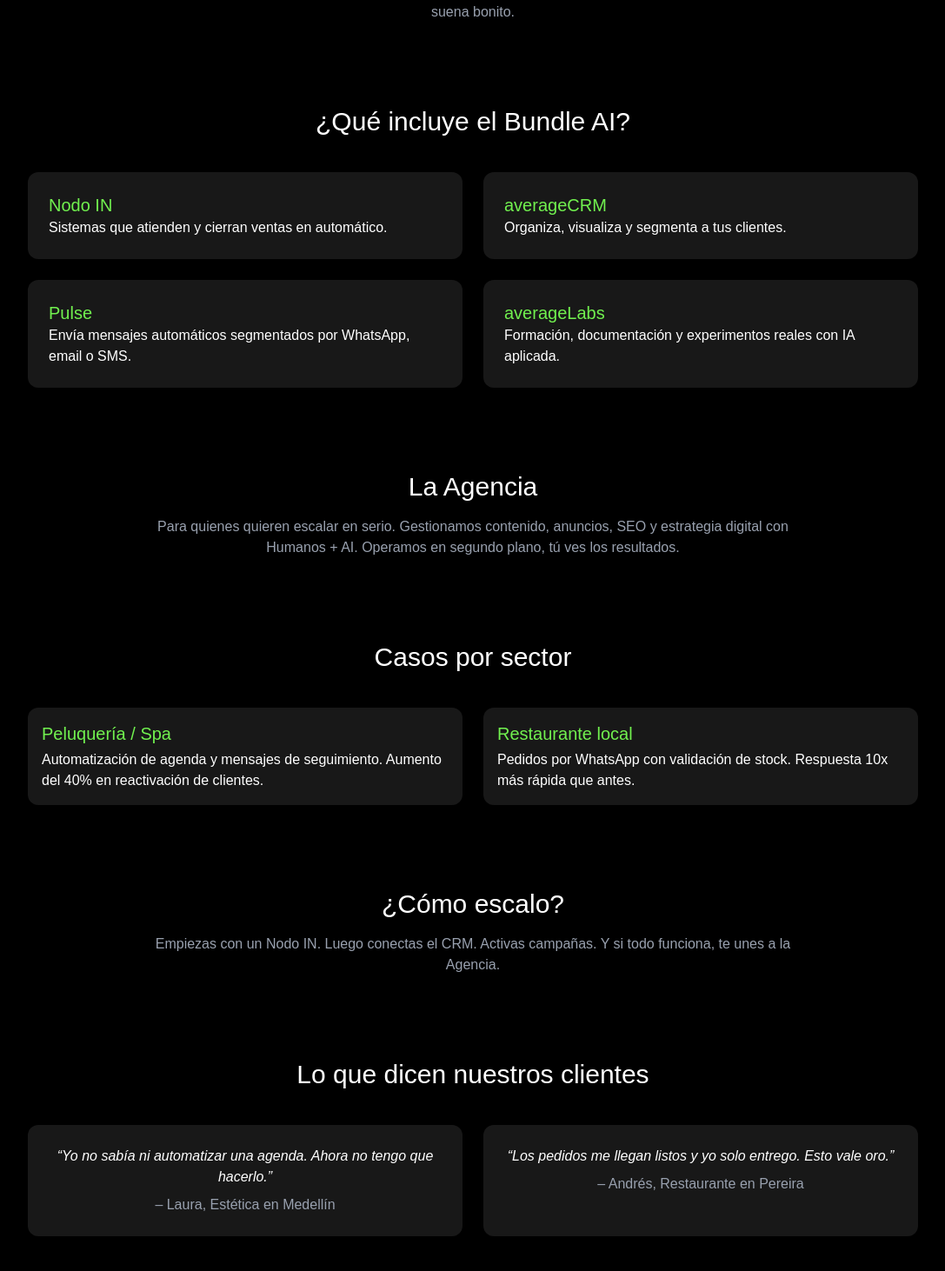
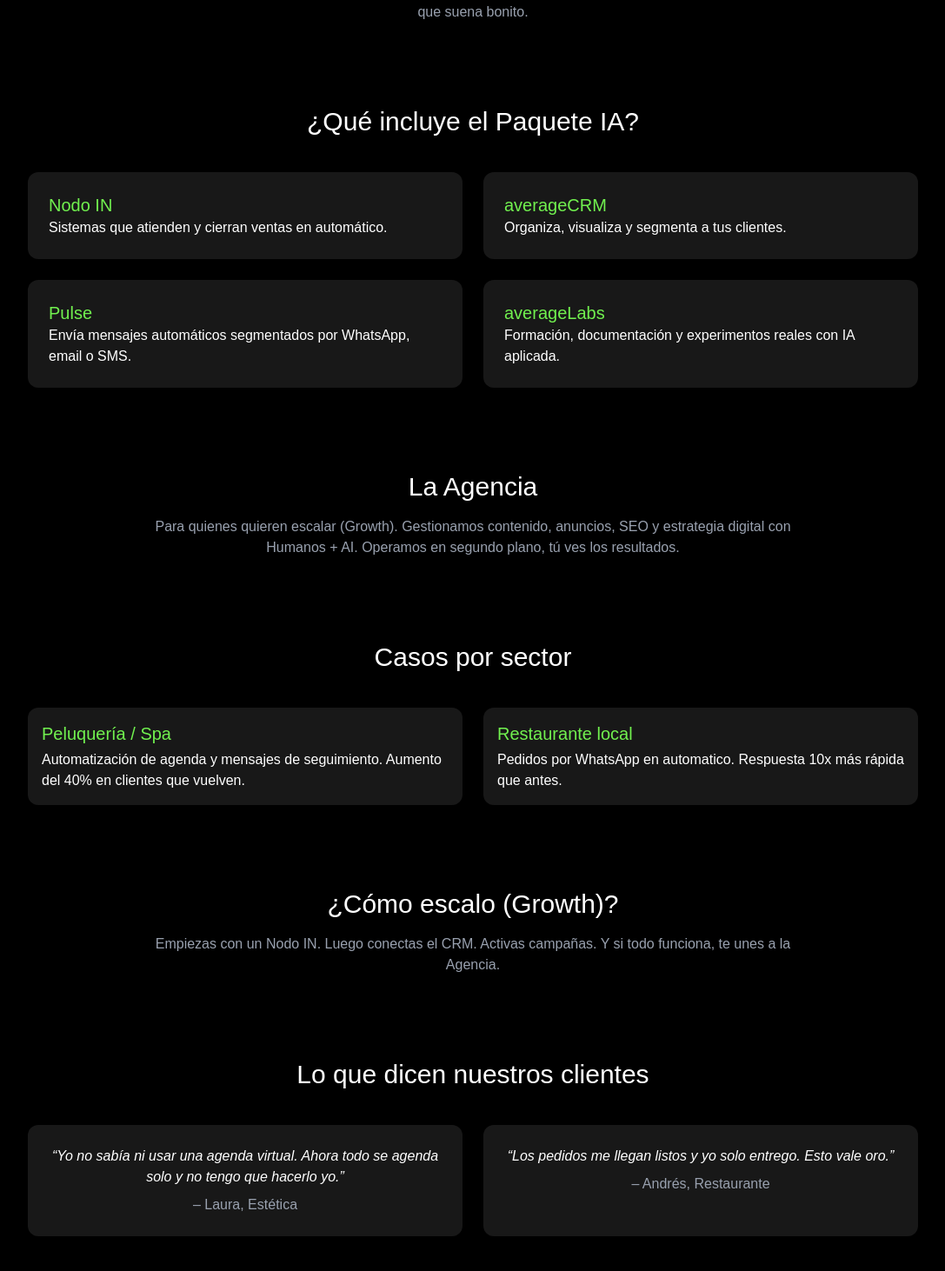
Before and after one commit to averageai/nodo-in-landing, a Next.js app: page / in a window 1280 px wide. Shown: the part 708-2170 px from the top of the page at 87% size, without its empty margins (96-1183 px from the left). Built offline with nearby package versions, Linux system fonts and the light colour scheme.

Commit message:
add nodos

```diff
--- /dev/null
+++ b/pages/api/nodos.js
@@ -0,0 +1,32 @@
+import Head from 'next/head'
+
+export default function Nodos() {
+  return (
+    <div className="min-h-screen bg-black text-white px-6 py-10">
+      <Head>
+        <title>Cómo funciona Nodo IN | average.ai</title>
+        <meta name="description" content="Descubre cómo funcionan los Nodos IN y pruébalos por sector." />
+      </Head>
+
+      <section className="max-w-5xl mx-auto mb-24 grid md:grid-cols-2 gap-10 items-center">
+        <div>
+          <h1 className="text-3xl mb-4">¿Qué hace un Nodo IN?</h1>
+          <p className="text-gray-400">
+            Es un sistema conectado a WhatsApp que atiende por ti y cierra ventas sin depender de operadores. Responde, valida, organiza y confirma. Solo necesitas uno.
+          </p>
+        </div>
+        <div className="flex flex-col gap-4">
+          <a href="https://wa.me/447717190625?text=Hola%20quiero%20probar%20el%20Nodo%20IN%20para%20belleza" target="_blank" className="bg-[#181818] border border-gray-700 px-6 py-4 rounded text-white hover:bg-[#1f1f1f]">
+            💇‍♀️ Probar Nodo para Belleza
+          </a>
+          <a href="https://wa.me/447717190625?text=Hola%20quiero%20probar%20el%20Nodo%20IN%20para%20comidas" target="_blank" className="bg-[#181818] border border-gray-700 px-6 py-4 rounded text-white hover:bg-[#1f1f1f]">
+            🍔 Probar Nodo para Comidas
+          </a>
+          <a href="https://wa.me/447717190625?text=Hola%20quiero%20probar%20el%20Nodo%20IN%20Asistente" target="_blank" className="bg-[#181818] border border-gray-700 px-6 py-4 rounded text-white hover:bg-[#1f1f1f]">
+            📆 Probar Nodo Asistente Personal
+          </a>
+        </div>
+      </section>
+    </div>
+  )
+}
--- a/pages/index.js
+++ b/pages/index.js
@@ -27,7 +27,7 @@
         <p className="text-gray-400 text-base md:text-lg mb-4">
           Creamos sistemas que trabajan por ti. Tú te quedas con los resultados.
         </p>
-        <a href="#nodos" className="bg-[#71F14F] text-black px-6 py-2 rounded font-semibold hover:bg-green-400 transition">
+        <a href="/nodos" className="bg-[#71F14F] text-black px-6 py-2 rounded font-semibold hover:bg-green-400 transition">
           Ver cómo funciona Nodo IN
         </a>
       </section>
@@ -36,13 +36,13 @@
       <section className="text-center max-w-3xl mx-auto mb-24">
         <h2 className="text-3xl mb-4">¿Quiénes somos?</h2>
         <p className="text-gray-400">
-          Somos una agencia de Humanos + AI. Creamos soluciones técnicas que automatizan, organizan y escalan tu operación, sin que tengas que entender tecnología. Nos enfocamos en lo que funciona, no en lo que suena bonito.
+          Somos una agencia de Humanos + IA. Creamos soluciones tecnologícas que automatizan, organizan y escalan tu operación, sin que tengas que entender tecnología. Nos enfocamos en lo que funciona, no en lo que suena bonito.
         </p>
       </section>
 
-      {/* Bundle AI */}
+      {/* Paquete IA */}
       <section className="max-w-5xl mx-auto text-left mb-24">
-        <h2 className="text-3xl text-center mb-10">¿Qué incluye el Bundle AI?</h2>
+        <h2 className="text-3xl text-center mb-10">¿Qué incluye el Paquete IA?</h2>
         <div className="grid md:grid-cols-2 gap-6">
           <div className="bg-[#181818] p-6 rounded-xl">
             <h3 className="text-xl text-[#71F14F]">Nodo IN</h3>
@@ -67,7 +67,7 @@
       <section className="text-center max-w-3xl mx-auto mb-24">
         <h2 className="text-3xl mb-4">La Agencia</h2>
         <p className="text-gray-400">
-          Para quienes quieren escalar en serio. Gestionamos contenido, anuncios, SEO y estrategia digital con Humanos + AI. Operamos en segundo plano, tú ves los resultados.
+          Para quienes quieren escalar (Growth). Gestionamos contenido, anuncios, SEO y estrategia digital con Humanos + AI. Operamos en segundo plano, tú ves los resultados.
         </p>
       </section>
 
@@ -77,18 +77,18 @@
         <div className="grid md:grid-cols-2 gap-6">
           <div className="bg-[#181818] p-4 rounded-xl">
             <h3 className="text-[#71F14F] text-xl mb-1">Peluquería / Spa</h3>
-            <p>Automatización de agenda y mensajes de seguimiento. Aumento del 40% en reactivación de clientes.</p>
+            <p>Automatización de agenda y mensajes de seguimiento. Aumento del 40% en clientes que vuelven.</p>
           </div>
           <div className="bg-[#181818] p-4 rounded-xl">
             <h3 className="text-[#71F14F] text-xl mb-1">Restaurante local</h3>
-            <p>Pedidos por WhatsApp con validación de stock. Respuesta 10x más rápida que antes.</p>
+            <p>Pedidos por WhatsApp en automatico. Respuesta 10x más rápida que antes.</p>
           </div>
         </div>
       </section>
 
       {/* Escalado */}
       <section className="text-center max-w-3xl mx-auto mb-24">
-        <h2 className="text-3xl mb-4">¿Cómo escalo?</h2>
+        <h2 className="text-3xl mb-4">¿Cómo escalo (Growth)?</h2>
         <p className="text-gray-400">
           Empiezas con un Nodo IN. Luego conectas el CRM. Activas campañas. Y si todo funciona, te unes a la Agencia.
         </p>
@@ -99,12 +99,12 @@
         <h2 className="text-3xl mb-10">Lo que dicen nuestros clientes</h2>
         <div className="grid md:grid-cols-2 gap-6">
           <div className="bg-[#181818] p-6 rounded-xl">
-            <p className="italic">“Yo no sabía ni automatizar una agenda. Ahora no tengo que hacerlo.”</p>
-            <p className="text-gray-400 mt-2">– Laura, Estética en Medellín</p>
+            <p className="italic">“Yo no sabía ni usar una agenda virtual. Ahora todo se agenda solo y no tengo que hacerlo yo.”</p>
+            <p className="text-gray-400 mt-2">– Laura, Estética</p>
           </div>
           <div className="bg-[#181818] p-6 rounded-xl">
             <p className="italic">“Los pedidos me llegan listos y yo solo entrego. Esto vale oro.”</p>
-            <p className="text-gray-400 mt-2">– Andrés, Restaurante en Pereira</p>
+            <p className="text-gray-400 mt-2">– Andrés, Restaurante</p>
           </div>
         </div>
       </section>
@@ -112,7 +112,7 @@
       {/* CTA Final */}
       <section className="text-center max-w-3xl mx-auto mb-20">
         <h2 className="text-3xl mb-4">¿Listo para probarlo en tu negocio?</h2>
-        <a href="https://wa.me/573001234567" target="_blank" rel="noopener noreferrer" className="bg-[#71F14F] text-black px-8 py-3 rounded font-semibold hover:bg-green-400 transition">
+        <a href="https://wa.me/447717190625" target="_blank" rel="noopener noreferrer" className="bg-[#71F14F] text-black px-8 py-3 rounded font-semibold hover:bg-green-400 transition">
           Agenda una llamada
         </a>
       </section>
```
